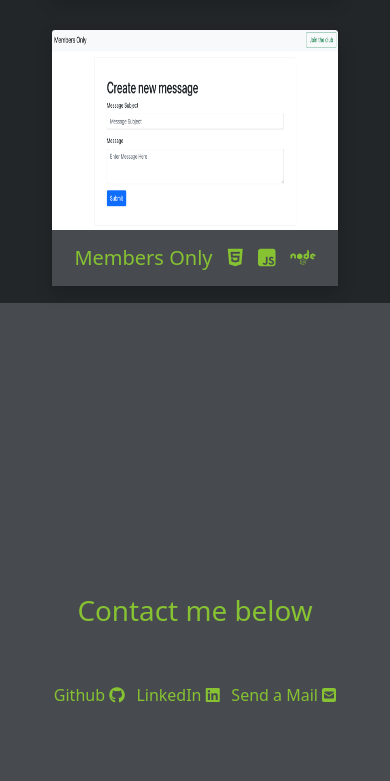
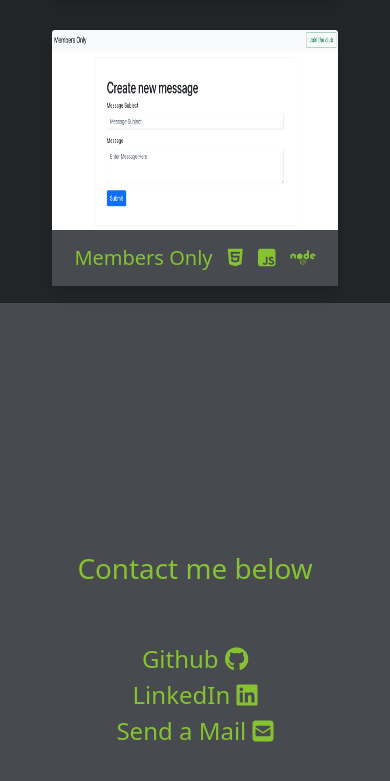
Before and after one commit to GeorgeWalkerDev/Ge0w.github.io, a plain HTML site: page index.html in a window 390 px wide. Shown: the part 4254-5035 px from the top of the page. Drawn offline with nearby package versions, Linux system fonts and the light colour scheme.

Commit message:
Mobile friendly updated

```diff
--- a/styles.css
+++ b/styles.css
@@ -146,8 +146,9 @@ main {
 }
 
 @media screen and (max-width: 480px) {
-  #contact-section a {
-    font-size: 1rem;
+  #contact-section .d-flex {
+    flex-direction: column;
+    align-items: center;
   }
   .project-section h2 {
     font-size: 1.5rem;
```
